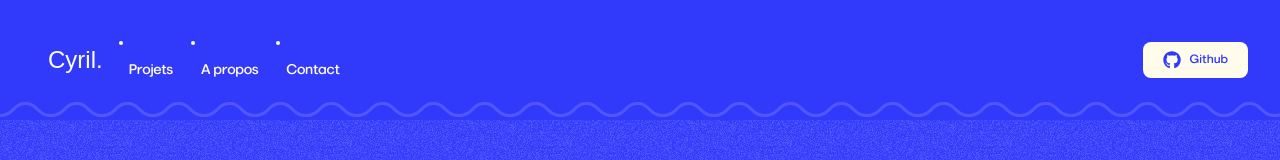
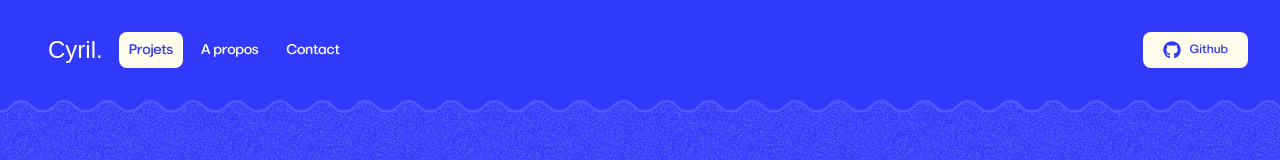
Before and after one commit to Cyril-vtn/portfolio, a Next.js app: page / in a window 1280 px wide. Shown: the top 160 px of the page. Built offline with nearby package versions, Linux system fonts and the light colour scheme; a web font is replaced by a local one.

Commit message:
add href as props and check if link is active using next feature

```diff
--- a/app/components/NavigationButton.tsx
+++ b/app/components/NavigationButton.tsx
@@ -1,11 +1,27 @@
-import React from "react";
+"use client";
+import Link from "next/link";
+import { usePathname } from "next/navigation";
+import { useRouter } from "next/router";
+import { useEffect, useState } from "react";
 
-export const NavigationButton = ({ text }: { text: string }) => {
+export const NavigationButton = ({
+  text,
+  href,
+}: {
+  text: string;
+  href: string;
+}) => {
+  const pathname = usePathname();
   return (
-    <li>
-      <div className=" py-2 px-[10px] hover:bg-brandDeepBlue rounded-lg transition duration-300 ease-in-out hover:shadow-soft hover:scale-105 cursor-pointer hover:bg-opacity-50">
-        <span>{text}</span>
-      </div>
-    </li>
+    <Link
+      href={href}
+      className={`py-2 px-[10px] rounded-lg transition duration-300 ease-in-out cursor-pointer ${
+        pathname === href
+          ? "bg-brandOffwhite text-brandBlue"
+          : "hover:text-brandOffwhite hover:shadow-soft hover:scale-105 hover:bg-opacity-50 hover:bg-brandDeepBlue "
+      }`}
+    >
+      <span>{text}</span>
+    </Link>
   );
 };
```
